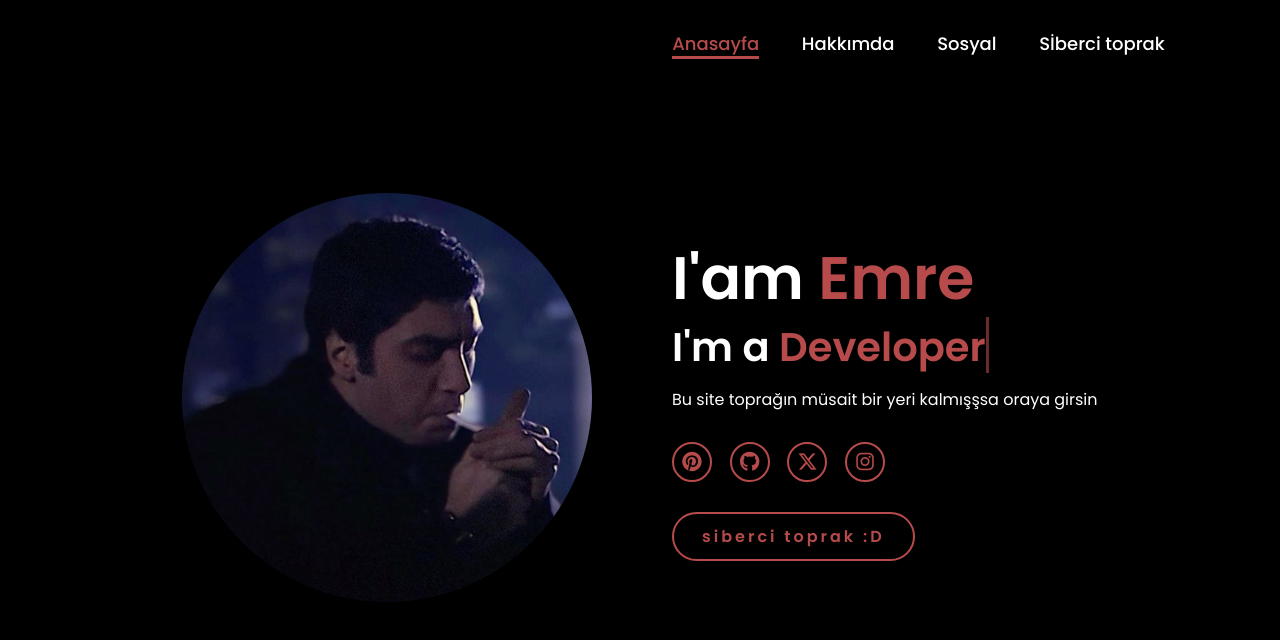
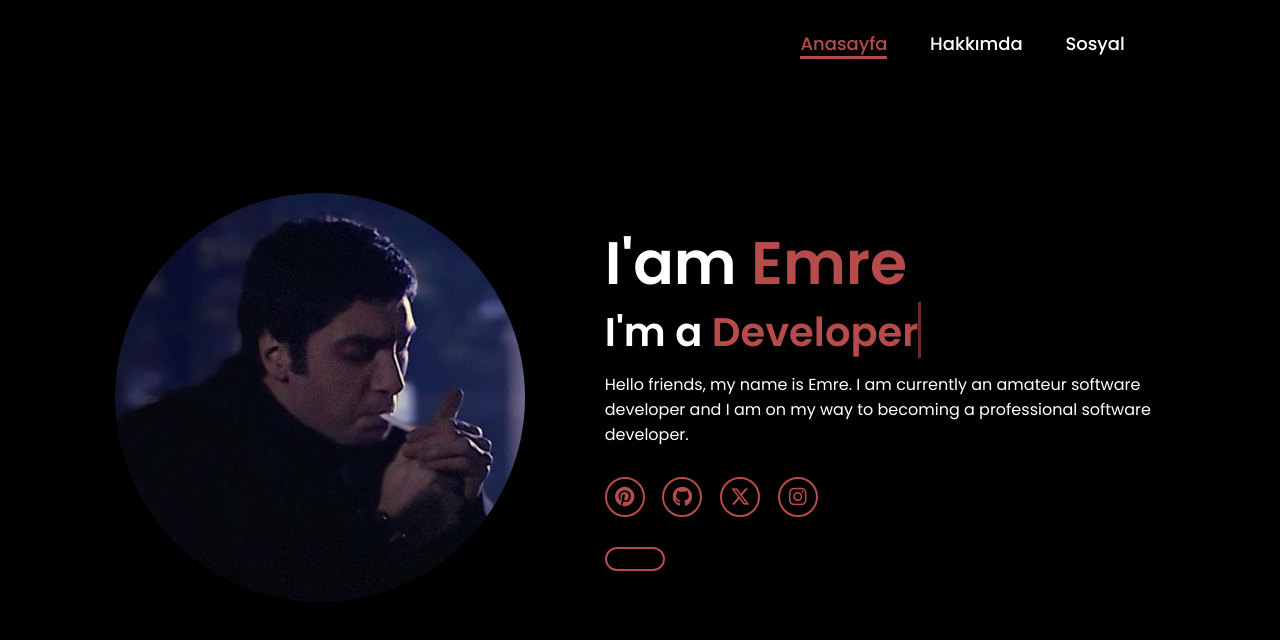
Before and after one commit to Yunuswalsh/Portfolio-Website, a plain HTML site: page index.html in a window 1280 px wide. Drawn offline with Linux system fonts and the light colour scheme.

Commit message:
Update index.html

```diff
--- a/index.html
+++ b/index.html
@@ -16,7 +16,7 @@
             <a href="#" class="active"> Anasayfa</a>
             <a href="#" >Hakkımda</a>
             <a href="#" >Sosyal</a>
-            <a href="#" >Sİberci toprak</a>
+            <a href="#" ></a>
         </nav>
     </header>
     <section class="home">
@@ -26,14 +26,14 @@
         <div class="home-content">
             <h1> I'am <span>Emre</span></h1>
             <h3 class="typing-text">I'm a <span></span></h3>
-            <p>Bu site toprağın müsait bir yeri kalmışşsa oraya girsin</p>
+            <p>Hello friends, my name is Emre. I am currently an amateur software developer and I am on my way to becoming a professional software developer.</p>
             <div class="social-icons">
-                <a href="https://tr.pinterest.com/emreakgbk11/ target="_blank" "><i class="fa-brands fa-pinterest"></i></a>
-                <a href="https://github.com/akgobekemre" target="_blank" ><i class="fa-brands fa-github"></i></a>
-                <a href=""><i class="fa-brands fa-x-twitter" target="_blank" ></i></a>
-                <a href="https://www.instagram.com/_yunuswalsh/" target="_blank" ><i class="fa-brands fa-instagram"></i></a>
+                <a href="https://tr.pinterest.com/emreakgbk11/" target="_blank"><i class="fa-brands fa-pinterest"></i></a>
+                <a href="https://github.com/akgobekemre" target="_blank"><i class="fa-brands fa-github"></i></a>
+                <a href=""><i class="fa-brands fa-x-twitter" target="_blank"></i></a>
+                <a href="https://www.instagram.com/_yunuswalsh/" target="_blank"><i class="fa-brands fa-instagram"></i></a>
             </div>
-            <a href="#" class="btn">siberci toprak :D</a>
+            <a href="#" class="btn"></a>
         </div>
     </section>
 </body>
```
